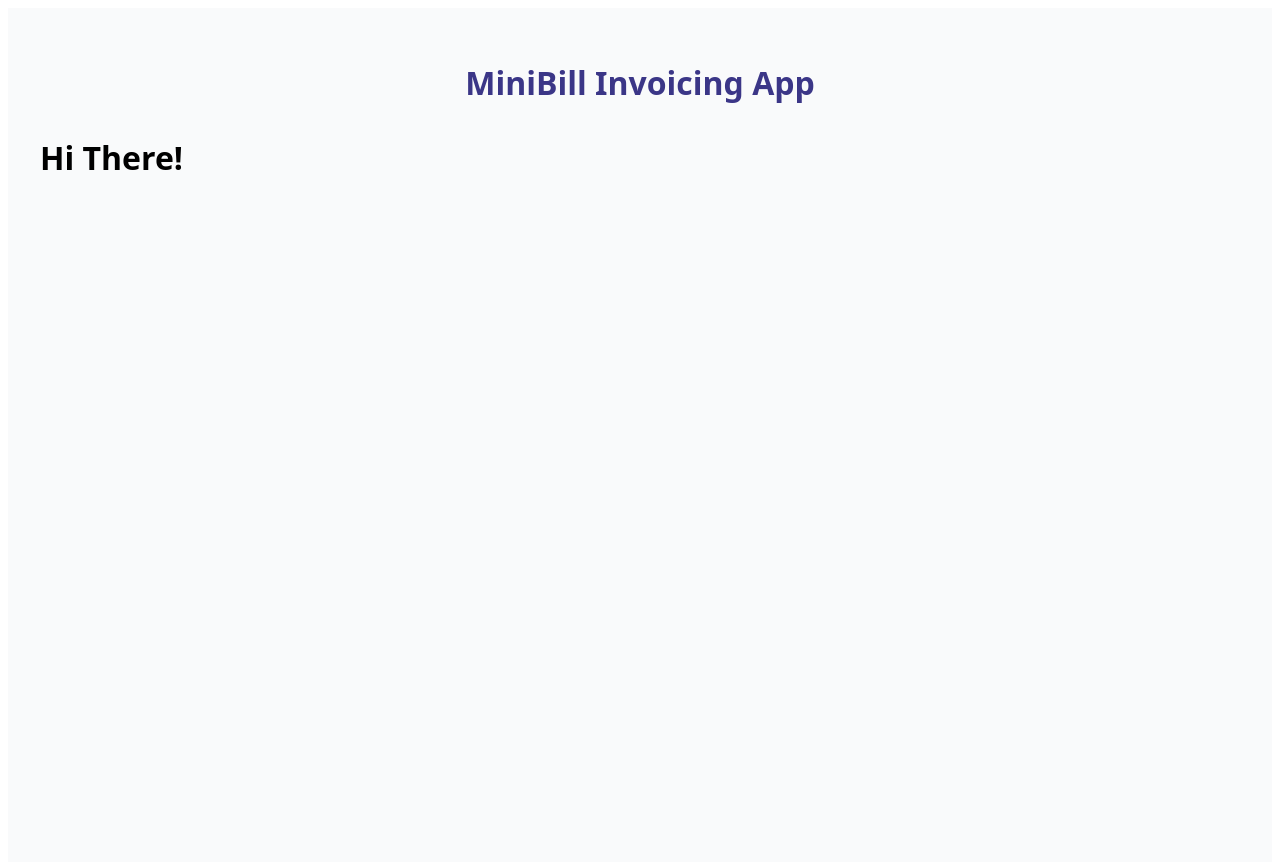
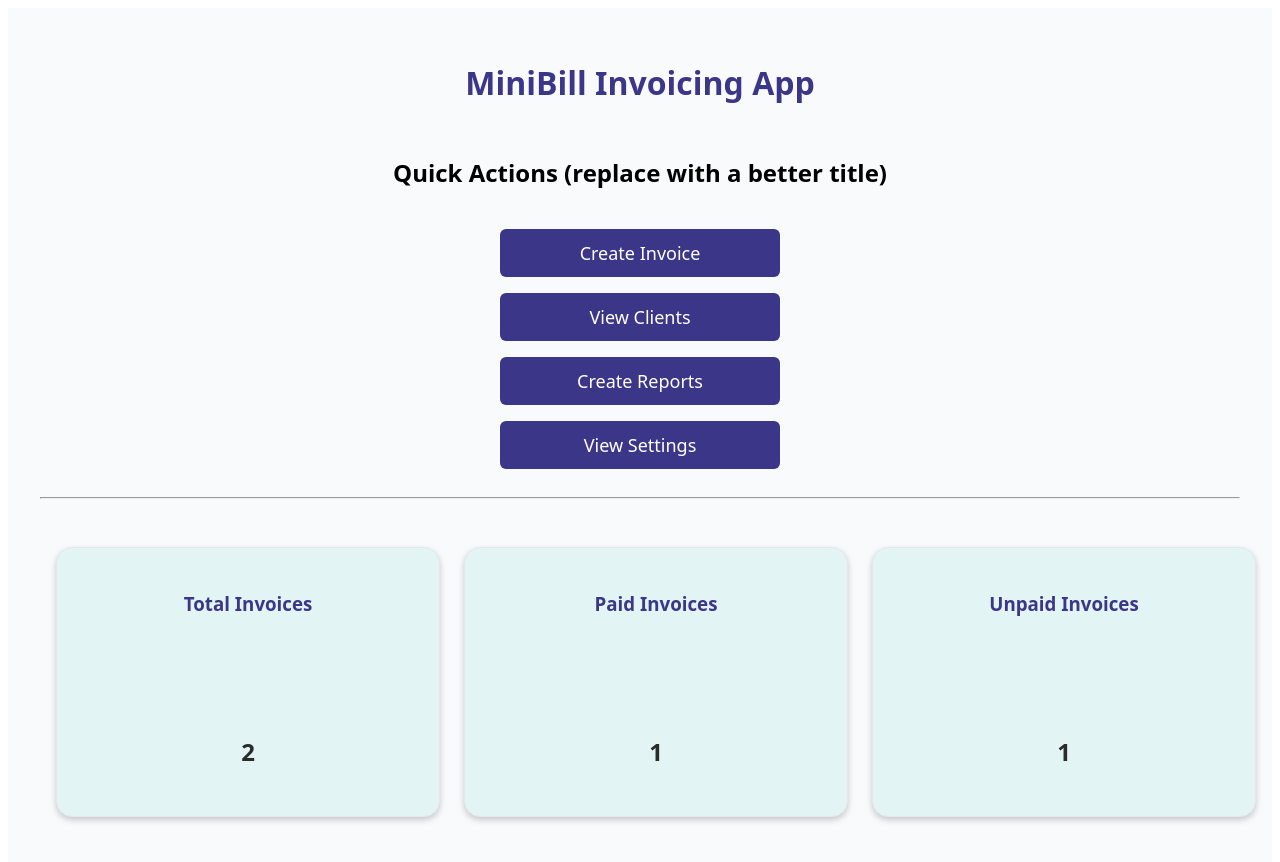
Before and after one commit to frenchie43972/invoice-app, a Vue app in the folder invoice-app/: page / in a window 1280 px wide. Shown: the top 862 px of the page. Built offline with nearby package versions, Linux system fonts and the light colour scheme.

Commit message:
added and wired routes and added the HomeView + dashboard is done

```diff
--- a/invoice-app/src/views/HomeView.vue
+++ b/invoice-app/src/views/HomeView.vue
@@ -1,15 +1,155 @@
 <script setup>
 import { useRouter } from 'vue-router';
 import { computed } from 'vue';
+
 import { useInvoiceStore } from '../stores/invoiceStore';
+
 import BaseCard from '../components/ui/BaseCard.vue';
 import BaseButton from '../components/ui/BaseButton.vue';
 
 const router = useRouter();
+
+const store = useInvoiceStore();
+
+const totalInvoices = computed(() => store.invoices.length);
+
+const paidInvoices = computed(
+  () => store.invoices.filter((i) => i.status.toLowerCase() === 'paid').length
+);
+
+const unpaidInvoices = computed(
+  () => store.invoices.filter((i) => i.status.toLowerCase() === 'unpaid').length
+);
+
+function goToRoute(routeName) {
+  router.push({ name: routeName });
+}
 </script>
 
 <template>
-  <h1>Hi There!</h1>
+  <section class="home-section routes">
+    <h2>Quick Actions (replace with a better title)</h2>
+    <nav class="route-buttons">
+      <BaseButton
+        class="button"
+        variant="primary"
+        size="lg"
+        aria-label="Create Invoice"
+        @click="goToRoute('invoices')"
+      >
+        Create Invoice
+      </BaseButton>
+      <BaseButton
+        class="button"
+        variant="primary"
+        size="lg"
+        aria-label="View Clients"
+        @click="goToRoute('clients')"
+      >
+        View Clients
+      </BaseButton>
+      <BaseButton
+        class="button"
+        variant="primary"
+        size="lg"
+        aria-label="Create Reports"
+        @click="goToRoute('reports')"
+      >
+        Create Reports
+      </BaseButton>
+      <BaseButton
+        class="button"
+        variant="primary"
+        size="lg"
+        aria-label="View Settings"
+        @click="goToRoute('settings')"
+      >
+        View Settings
+      </BaseButton>
+    </nav>
+  </section>
+  <hr />
+  <section class="home-section dashboard-section">
+    <div class="dashboard-cards">
+      <BaseCard class="dashboard-card">
+        <h3>Total Invoices</h3>
+        <p>{{ totalInvoices }}</p>
+      </BaseCard>
+      <BaseCard class="dashboard-card">
+        <h3>Paid Invoices</h3>
+        <p>{{ paidInvoices }}</p>
+      </BaseCard>
+      <BaseCard class="dashboard-card">
+        <h3>Unpaid Invoices</h3>
+        <p>{{ unpaidInvoices }}</p>
+      </BaseCard>
+    </div>
+  </section>
 </template>
 
-<style scoped></style>
+<style scoped>
+hr {
+  max-width: 1200px;
+}
+.home-section {
+  display: flex;
+  flex-direction: column;
+  justify-content: center;
+  align-items: center;
+}
+
+.route-buttons {
+  display: grid;
+  grid-template-columns: repeat(auto-fill, minmax(280px, 1fr));
+  gap: 1rem;
+  margin: 20px 0;
+}
+
+.button {
+  transition: transform 0.2s ease, box-shadow 0.2s ease;
+}
+
+.button:hover {
+  transform: translateY(-3px);
+  box-shadow: 0 5px 15px rgba(0, 0, 0, 0.2);
+}
+
+.dashboard-section {
+  width: 100%;
+  max-width: 1200px;
+  margin: 2rem auto;
+  padding: 1rem;
+}
+
+.dashboard-cards {
+  display: grid;
+  grid-template-columns: repeat(auto-fit, minmax(280px, 1fr));
+  gap: 1.5rem;
+  width: 100%;
+}
+
+.dashboard-card {
+  padding: 1.5rem;
+  text-align: center;
+  border-radius: 1rem;
+  box-shadow: 0 4px 10px rgba(0, 0, 0, 0.1);
+  background: #e3f4f4; /* ensure visible contrast */
+  transition: transform 0.2s ease, box-shadow 0.2s ease;
+}
+
+.dashboard-card:hover {
+  transform: translateY(-4px);
+  box-shadow: 0 8px 18px rgba(0, 0, 0, 0.15);
+}
+
+.dashboard-card h3 {
+  color: #3b3687;
+  margin-bottom: 0.5rem;
+}
+
+.dashboard-card p {
+  font-size: 1.5rem;
+  font-weight: bold;
+  color: #2b2b2b;
+}
+</style>
```
Also changed, not shown: 1 other file (tests, documents, lock files or other folders).
